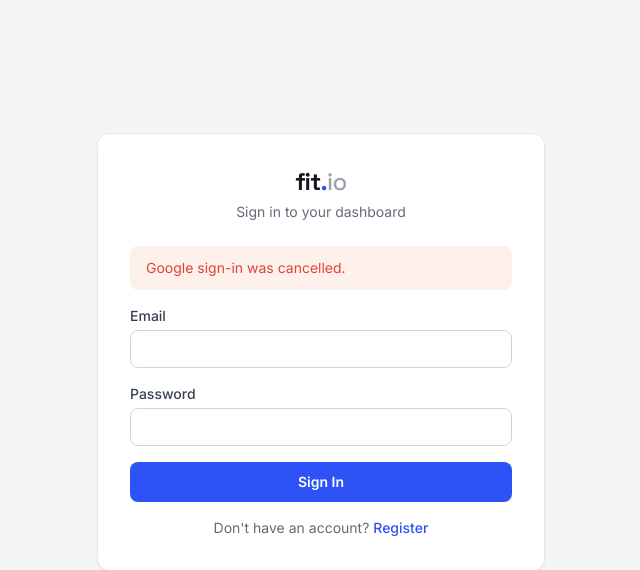
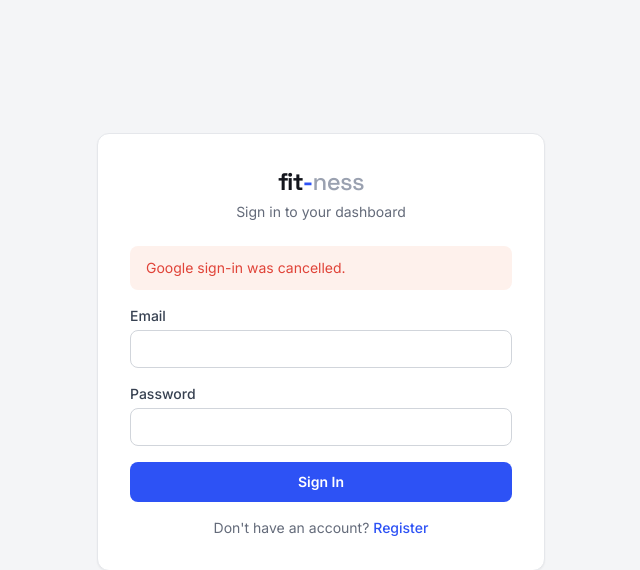
Before and after one commit to asam89/fit, a FastAPI app: page /auth/google/callback in a window 1280 px wide. Shown: the top 570 px of the page, without its empty margins (319-959 px from the left). Run offline with FastAPI, Linux system fonts and the light colour scheme; some libraries are stand-ins or nearby versions.

Commit message:
rebrand: fit.io → fit-ness.ca
- Update all UI templates (base, login, register, goals) branding
- Update page title to fit-ness
- Update config defaults: BASE_URL, GOOGLE_REDIRECT_URI, SMTP_FROM
- Update invite link message in Telegram bot
- Update email verification subject line
- Update .env.example

Co-Authored-By: Devin AI <158243242+devin-ai-integration[bot]@users.noreply.github.com>

```diff
--- a/fitnessbot/bot/handlers.py
+++ b/fitnessbot/bot/handlers.py
@@ -165,8 +165,8 @@ def register_handlers(app: Application, user_id: int) -> None:
         user = db.get_user_by_id(user_id)
         name = user["display_name"] if user else "Someone"
         await update.message.reply_text(
-            f"\U0001F3CB\uFE0F fit.io Invite Link\n\n{link}\n\n"
-            f"Share this with friends to join your fitness network on fit.io.\n"
+            f"\U0001F3CB\uFE0F fit-ness.ca Invite Link\n\n{link}\n\n"
+            f"Share this with friends to join your fitness network on fit-ness.ca.\n"
             f"They'll be connected to you when they sign up."
         )
 
--- a/fitnessbot/config.py
+++ b/fitnessbot/config.py
@@ -43,20 +43,20 @@ class Config:
     # --- Google OAuth ---
     GOOGLE_CLIENT_ID: str = os.getenv("GOOGLE_CLIENT_ID", "")
     GOOGLE_CLIENT_SECRET: str = os.getenv("GOOGLE_CLIENT_SECRET", "")
-    GOOGLE_REDIRECT_URI: str = os.getenv("GOOGLE_REDIRECT_URI", "http://fit.140.238.131.77.nip.io/auth/google/callback")
+    GOOGLE_REDIRECT_URI: str = os.getenv("GOOGLE_REDIRECT_URI", "https://fit-ness.ca/auth/google/callback")
 
     # --- Email (for verification) ---
     SMTP_HOST: str = os.getenv("SMTP_HOST", "")
     SMTP_PORT: int = int(os.getenv("SMTP_PORT", "587"))
     SMTP_USER: str = os.getenv("SMTP_USER", "")
     SMTP_PASSWORD: str = os.getenv("SMTP_PASSWORD", "")
-    SMTP_FROM: str = os.getenv("SMTP_FROM", "noreply@fit.io")
+    SMTP_FROM: str = os.getenv("SMTP_FROM", "noreply@fit-ness.ca")
 
     # --- Admin ---
     SUPER_ADMIN_EMAIL: str = os.getenv("SUPER_ADMIN_EMAIL", "alexsam89@gmail.com")
 
     # --- App URL ---
-    BASE_URL: str = os.getenv("BASE_URL", "http://fit.140.238.131.77.nip.io")
+    BASE_URL: str = os.getenv("BASE_URL", "https://fit-ness.ca")
 
     # --- Behavior ---
     TIMEZONE: str = os.getenv("TIMEZONE", "America/Toronto")
--- a/fitnessbot/web/auth.py
+++ b/fitnessbot/web/auth.py
@@ -93,7 +93,7 @@ def _send_verification_email(email: str, code: str) -> bool:
         logger.warning("SMTP not configured, skipping verification email for %s", email)
         return False
     msg = EmailMessage()
-    msg["Subject"] = "Verify your fit.io email"
+    msg["Subject"] = "Verify your fit-ness.ca email"
     msg["From"] = Config.SMTP_FROM
     msg["To"] = email
     msg.set_content(
--- a/fitnessbot/web/goals.py
+++ b/fitnessbot/web/goals.py
@@ -1,4 +1,4 @@
-"""Goals page — fit.io goal engine with Claude-powered planning and debrief."""
+"""Goals page — fit-ness goal engine with Claude-powered planning and debrief."""
 
 import json
 import logging
--- a/fitnessbot/web/templates/base.html
+++ b/fitnessbot/web/templates/base.html
@@ -3,7 +3,7 @@
 <head>
   <meta charset="UTF-8">
   <meta name="viewport" content="width=device-width, initial-scale=1.0">
-  <title>{% block title %}Fit{% endblock %}</title>
+  <title>{% block title %}fit-ness{% endblock %}</title>
   <link rel="preconnect" href="https://fonts.googleapis.com">
   <link rel="preconnect" href="https://fonts.gstatic.com" crossorigin>
   <link href="https://fonts.googleapis.com/css2?family=Space+Grotesk:wght@400;500;600;700&family=Inter:wght@400;450;500;600&family=JetBrains+Mono:wght@400;500&display=swap" rel="stylesheet">
@@ -40,7 +40,7 @@
   <header class="sticky top-0 z-50 bg-white/80 backdrop-blur-sm border-b border-gray-200/60">
     <div class="max-w-3xl mx-auto px-5 h-14 flex items-center justify-between">
       <a href="/dashboard" class="font-display font-bold text-xl tracking-tight">
-        fit<span class="text-accent">.</span><span class="text-faint font-medium">io</span>
+        fit<span class="text-accent">-</span><span class="text-faint font-medium">ness</span>
       </a>
       <div class="flex items-center gap-4">
         {% if user.is_superadmin %}
--- a/fitnessbot/web/templates/goals.html
+++ b/fitnessbot/web/templates/goals.html
@@ -119,7 +119,7 @@
 
 <div class="goals-wrap">
   <div class="goals-bar">
-    <div class="goals-mark">fit<span class="dot">.</span><span class="io">io</span></div>
+    <div class="goals-mark">fit<span class="dot">-</span><span class="io">ness</span></div>
     <div class="goals-tag" id="goalTag">
       <b>{{ stats.achieved }}</b> done · <b>{{ stats.missed }}</b> missed · <b>{{ stats.total }}</b> total
     </div>
--- a/fitnessbot/web/templates/login.html
+++ b/fitnessbot/web/templates/login.html
@@ -4,7 +4,7 @@
 <div class="min-h-[80vh] flex items-center justify-center">
   <div class="bg-white border border-gray-200 p-8 rounded-xl shadow-sm w-full max-w-md">
     <div class="text-center mb-6">
-      <h1 class="font-display text-2xl font-bold tracking-tight">fit<span class="text-accent">.</span><span class="text-faint font-medium">io</span></h1>
+      <h1 class="font-display text-2xl font-bold tracking-tight">fit<span class="text-accent">-</span><span class="text-faint font-medium">ness</span></h1>
       <p class="text-sm text-muted mt-1">Sign in to your dashboard</p>
     </div>
     {% if error %}
--- a/fitnessbot/web/templates/register.html
+++ b/fitnessbot/web/templates/register.html
@@ -4,7 +4,7 @@
 <div class="min-h-[80vh] flex items-center justify-center">
   <div class="bg-white border border-gray-200 p-8 rounded-xl shadow-sm w-full max-w-md">
     <div class="text-center mb-6">
-      <h1 class="font-display text-2xl font-bold tracking-tight">fit<span class="text-accent">.</span><span class="text-faint font-medium">io</span></h1>
+      <h1 class="font-display text-2xl font-bold tracking-tight">fit<span class="text-accent">-</span><span class="text-faint font-medium">ness</span></h1>
       <p class="text-sm text-muted mt-1">Create your account</p>
     </div>
     {% if error %}
```
Also changed, not shown: demo_telegram_food_suggestions.png (added), demo_telegram_training_plan.png (added), 1 other file.
